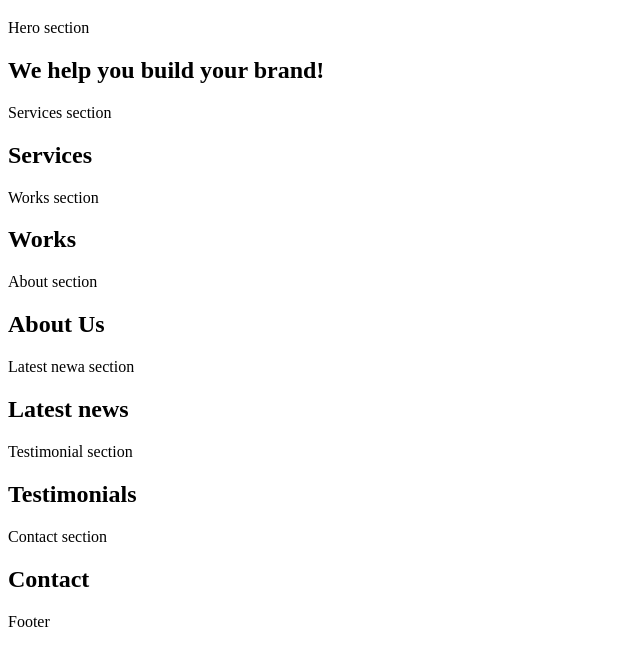
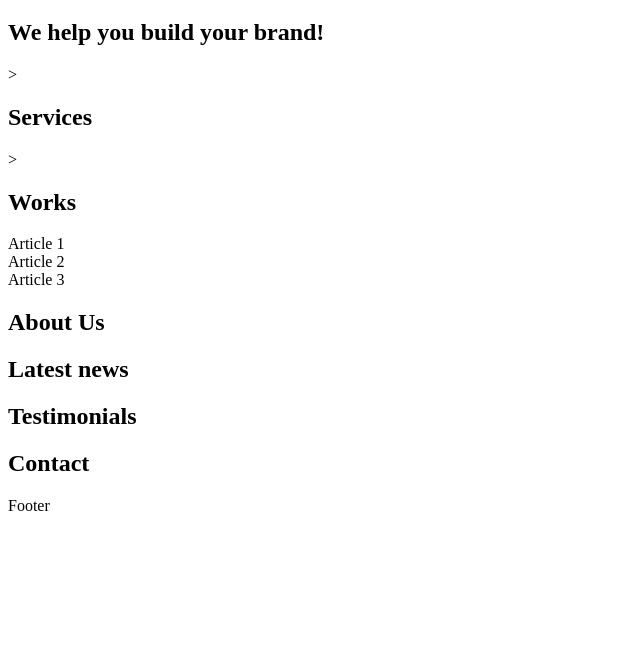
Before and after one commit to leomarrg/holbertonschool-web_front_end, a plain HTML site: page html_advanced/9-index.html in a window 1280 px wide. Shown: the part 61-726 px from the top of the page, without its empty margins (0-640 px from the left). Drawn offline with Linux system fonts and the light colour scheme.

Commit message:
added prev changes, and corrected tasks errors

```diff
--- a/html_advanced/9-index.html
+++ b/html_advanced/9-index.html
@@ -7,59 +7,42 @@
         <link rel="icon" type="image/x-icon" href="./favicon.ico">
         <link rel="icon" type="image/png" href="./favicon.png">
         <title>Homepage - Techium</title>
-    </head>
-    <nav>
+        </head>
+    <body>
+        <header>
+            <nav>
 
-    </nav>
-    <body>
+            </nav>
+        </header>
         <main>
             <h1>Homepage</h1>
             <section>
-                <p>
-                    Hero section
-                </p>
-                <h2> We help you build your brand!</h2>
+                <h2>We help you build your brand!</h2>>
             </section>
             <section>
-                <p>
-                    Services section
-                </p>
-                <h2>Services</h2>
+                <h2>Services</h2>>
             </section>
             <section>
-                <p>
-                    Works section
-                </p>
                 <h2>Works</h2>
+                    <article>Article 1</article>
+                    <article>Article 2</article>
+                    <article>Article 3</article>
             </section>
             <section>
-                <p>
-                    About section
-                </p>
                 <h2>About Us</h2>
             </section>
             <section>
-                <p>
-                    Latest newa section
-                </p>
                 <h2>Latest news</h2>
             </section>
             <section>
-                <p>
-                    Testimonial section
-                </p>
                 <h2>Testimonials</h2>
             </section>
             <section>
-                <p>
-                    Contact section
-                </p>
                 <h2>Contact</h2>
             </section>
         </main>
         <footer>Footer</footer>
 
     </body>
-    </head>
 
 </html>
```
